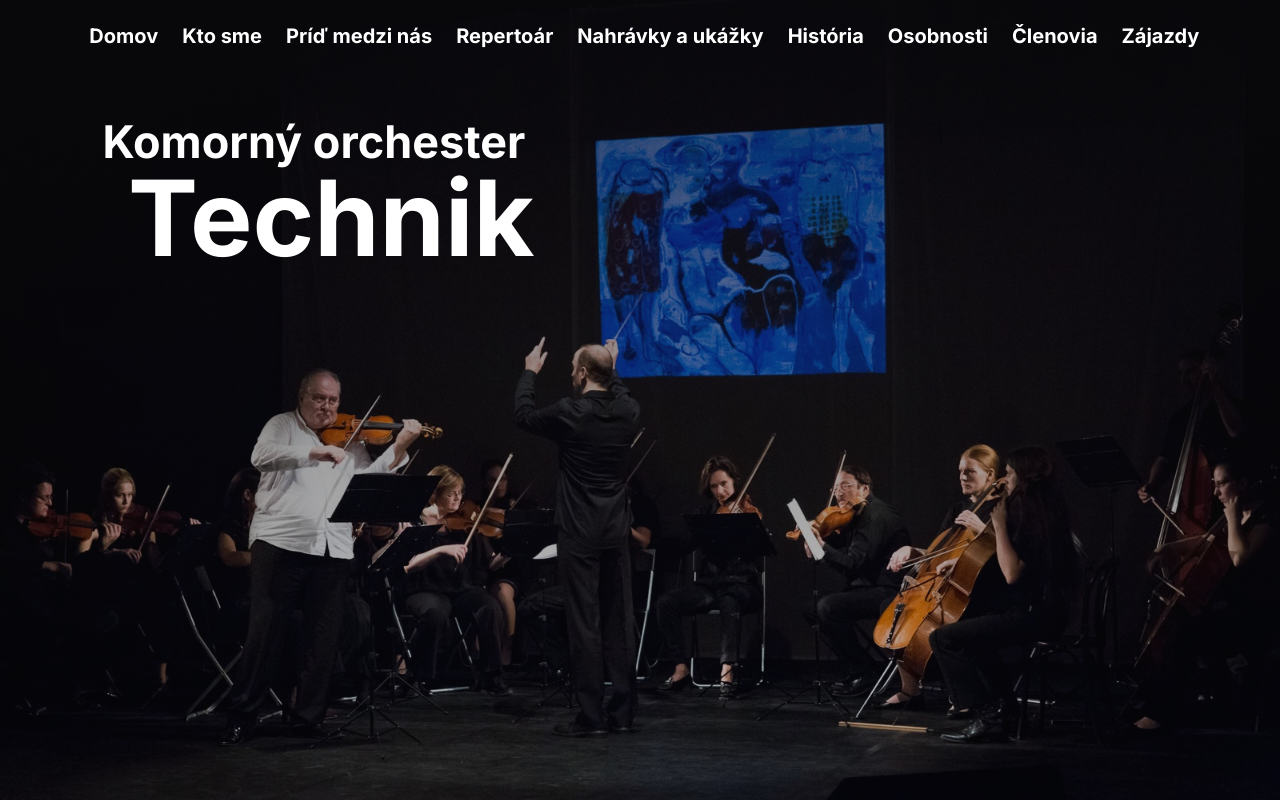
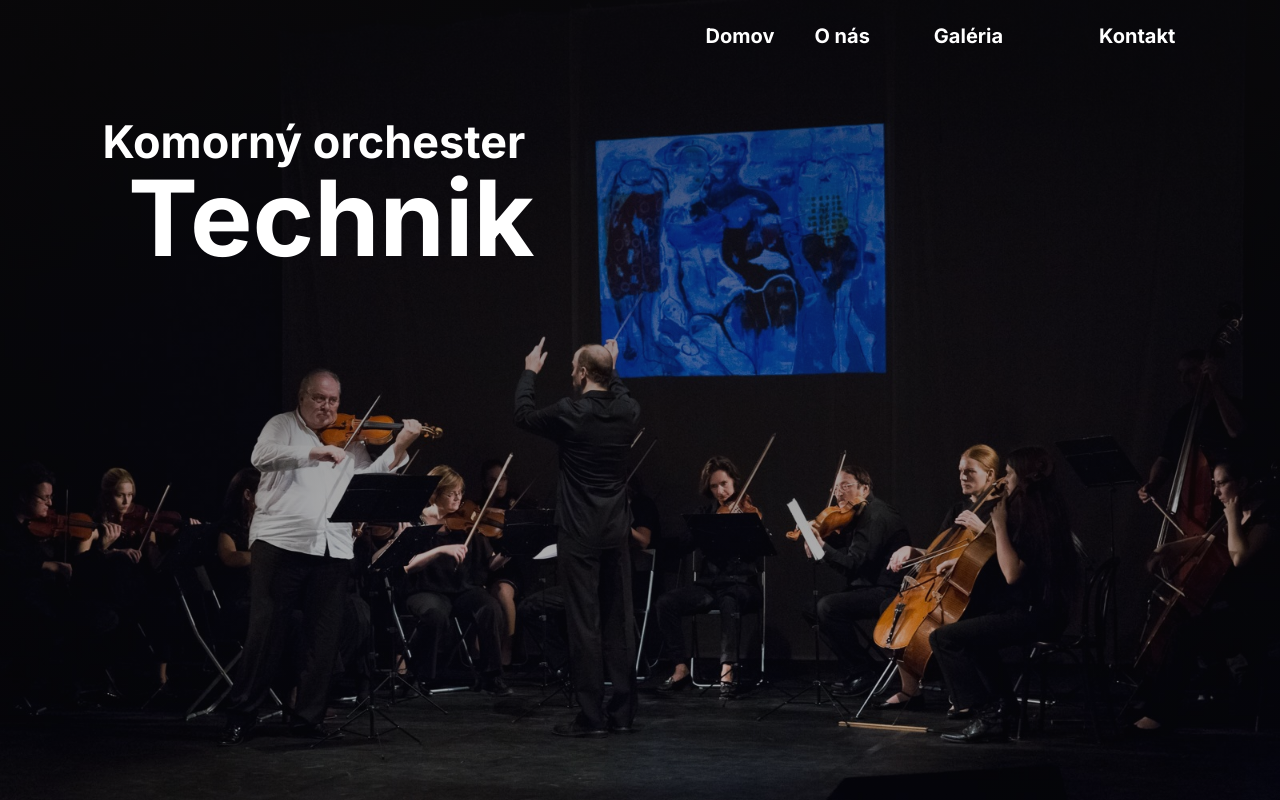
Before and after one commit to pkvarg/technik.sk, a Next.js app: page / in a window 1280 px wide. Shown: the top 800 px of the page. Built offline with nearby package versions, Linux system fonts and the light colour scheme.

Commit message:
nav dropdown

```diff
--- a/app/components/Navbar.tsx
+++ b/app/components/Navbar.tsx
@@ -66,78 +66,69 @@ const Navbar = () => {
                   </Link>
                 </li>
 
+                <div className="group relative  cursor-pointer">
+                  <div className="flex items-center justify-between  px-4">
+                    <a className="menu-hover hover:text-green-500">O nás</a>
+                  </div>
+                  <div className="invisible absolute z-50 flex w-max flex-col  bg-black px-4 py-1 text-white shadow-xl group-hover:visible">
+                    {/* <a className="my-2 block py-1  md:mx-2">Product</a> */}
+                    <Link
+                      href={'/about'}
+                      className="cursor-pointer hover:text-green-500"
+                    >
+                      Kto sme
+                    </Link>
+                    <Link
+                      href={'/contact'}
+                      className="cursor-pointer hover:text-green-500"
+                    >
+                      Repertoár
+                    </Link>
+                    <Link
+                      href={'/contact'}
+                      className="cursor-pointer hover:text-green-500"
+                    >
+                      Členovia
+                    </Link>
+                    <Link
+                      href={'/contact'}
+                      className="cursor-pointer hover:text-green-500"
+                    >
+                      Osobnosti
+                    </Link>
+                    <Link
+                      href={'/contact'}
+                      className="cursor-pointer hover:text-green-500"
+                    >
+                      Zájazdy
+                    </Link>
+                    <Link
+                      href={'/contact'}
+                      className="cursor-pointer hover:text-green-500"
+                    >
+                      História
+                    </Link>
+                  </div>
+                </div>
                 <li>
-                  <Link
-                    href={'/about'}
+                  {/* <Link
+                    href={'/contact'}
                     className="cursor-pointer hover:text-green-500"
                   >
-                    Kto sme
-                  </Link>
+                    Príď medzi nás
+                  </Link> */}
                 </li>
                 <li>
                   <Link
                     href={'/contact'}
                     className="cursor-pointer hover:text-green-500"
                   >
-                    Príď medzi nás
+                    Galéria
                   </Link>
                 </li>
-                <li>
-                  <Link
-                    href={'/contact'}
-                    className="cursor-pointer hover:text-green-500"
-                  >
-                    Repertoár
-                  </Link>
-                </li>
-                <li>
-                  <Link
-                    href={'/contact'}
-                    className="cursor-pointer hover:text-green-500"
-                  >
-                    Nahrávky a ukážky
-                  </Link>
-                </li>
-                <li>
-                  <Link
-                    href={'/contact'}
-                    className="cursor-pointer hover:text-green-500"
-                  >
-                    História
-                  </Link>
-                </li>
-                <li>
-                  <Link
-                    href={'/contact'}
-                    className="cursor-pointer hover:text-green-500"
-                  >
-                    Osobnosti
-                  </Link>
-                </li>
-                <li>
-                  <Link
-                    href={'/contact'}
-                    className="cursor-pointer hover:text-green-500"
-                  >
-                    Členovia
-                  </Link>
-                </li>
-                <li>
-                  <Link
-                    href={'/contact'}
-                    className="cursor-pointer hover:text-green-500"
-                  >
-                    Zájazdy
-                  </Link>
-                </li>
-                {/* <li>
-                  <Link
-                    href={'/contact'}
-                    className="cursor-pointer hover:text-[#1f8851]"
-                  >
-                    Partneri
-                  </Link>
-                </li>
+                <li></li>
+                <li></li>
+                <li></li>
                 <li>
                   <Link
                     href={'/contact'}
@@ -145,7 +136,15 @@ const Navbar = () => {
                   >
                     Kontakt
                   </Link>
-                </li> */}
+                </li>
+                <li>
+                  {/* <Link
+                    href={'/contact'}
+                    className="cursor-pointer hover:text-[#1f8851]"
+                  >
+                    Partneri
+                  </Link> */}
+                </li>
               </ul>
             </div>
           </div>
```
